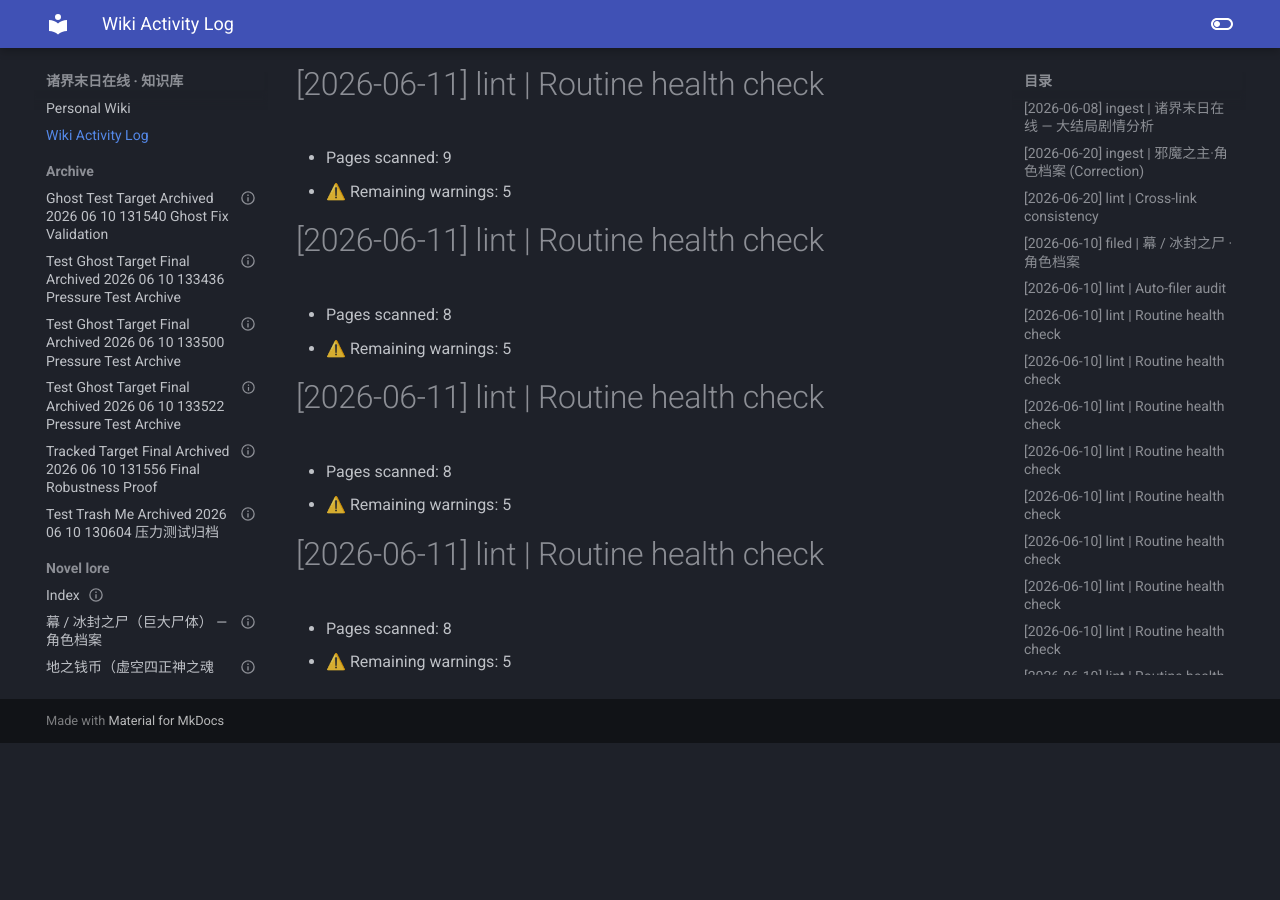
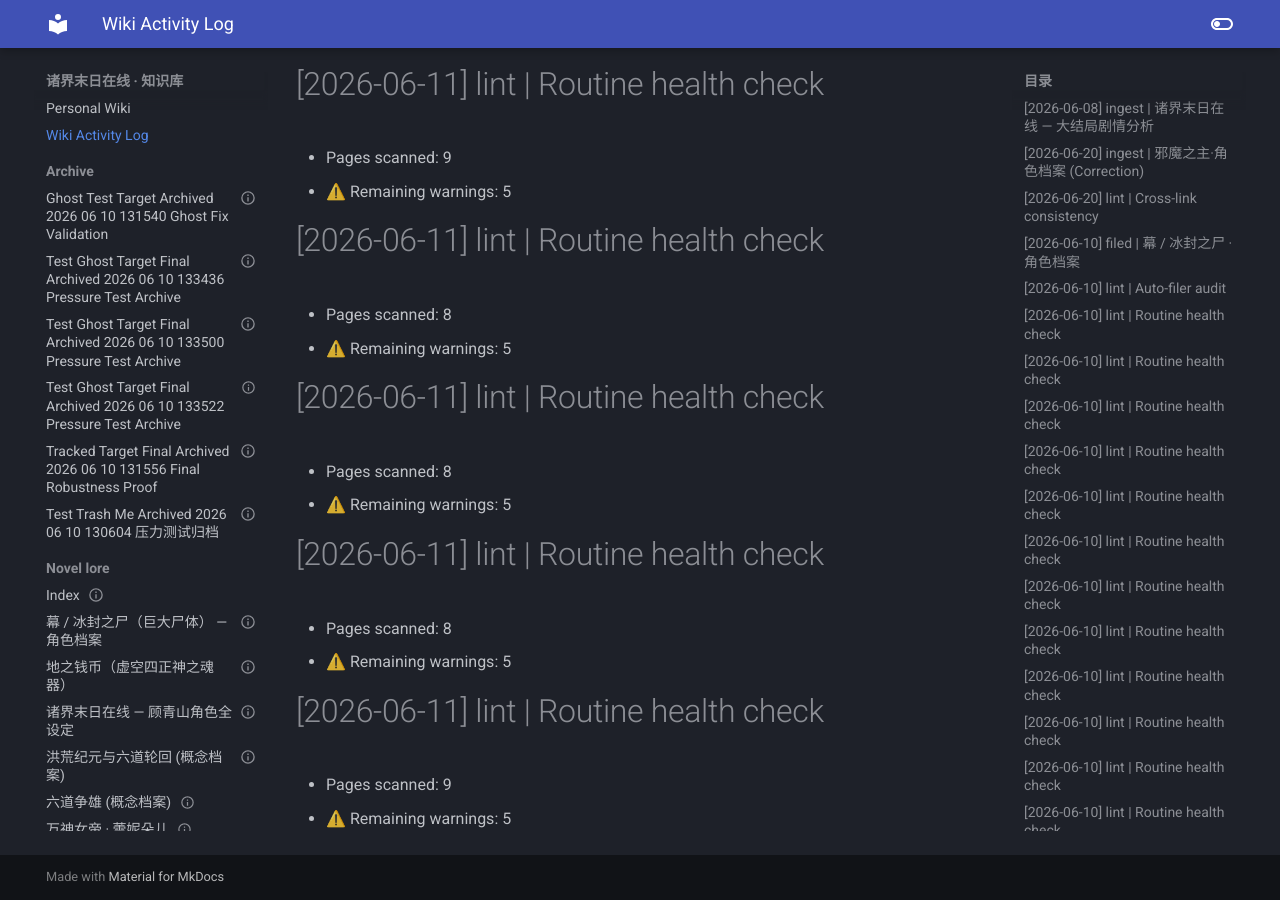
Before and after one commit to Zack3155/llm-wiki, an MkDocs documentation site: the page built from docs/log.md, in a window 1280 px wide and 900 px high, scrolled down 17902 px. Built offline with MkDocs 1.6.1 and Material for MkDocs 9.7.7, drawn with Linux system fonts in a browser that asks for light colours; before the commit the page ends 18645 px from its top, so only the background shows below that.

```diff
--- a/docs/log.md
+++ b/docs/log.md
@@ -388,3 +388,6 @@
 # [2026-06-11] lint | Routine health check
 - Pages scanned: 8
 - ⚠️ Remaining warnings: 5
+# [2026-06-11] lint | Routine health check
+- Pages scanned: 9
+- ⚠️ Remaining warnings: 5
```
